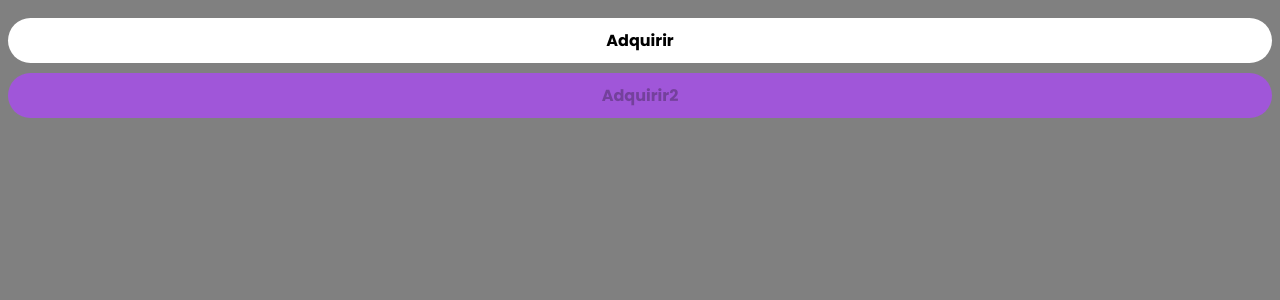
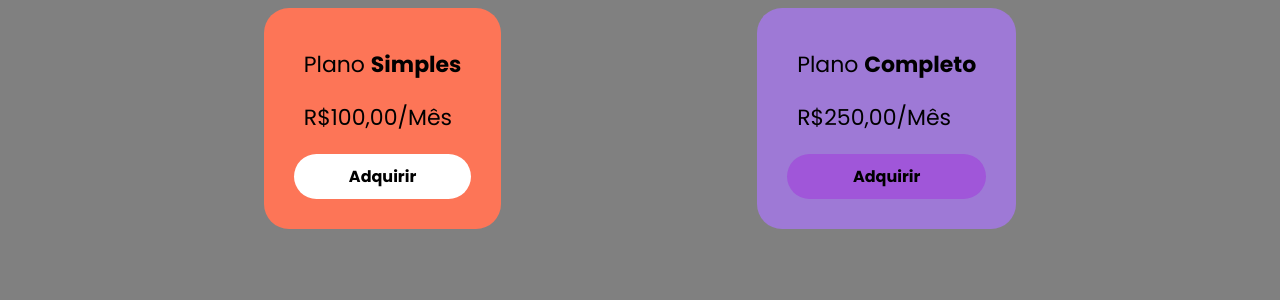
Before and after one commit to Dev-HideyukiTakahashi/cards-project, an Angular app: page / in a window 1280 px wide. Shown: the top 300 px of the page. Built offline with nearby package versions, Linux system fonts and the light colour scheme.

Commit message:
create card component

```diff
--- a/src/app/app.component.html
+++ b/src/app/app.component.html
@@ -1,5 +1,7 @@
-<!-- componente filho é button.component.html -->
-<!-- para enviar dados para @Input basta colocar entre '[]' -->
-<!-- para receber eventos de @Output basta colocar entre '()' -->
-<app-button [text]="'Adquirir'" [style]="'white'" (clicked)="buttonClicked()"></app-button>
-<app-button [text]="'Adquirir2'" [style]="'purple'" [disabled]="true"></app-button>
+<div class="cards-container">
+  <app-card [planType]="'Simples'" [planPrice]="100" [cardStyle]="'orange'"
+    (buttonClicked)="onCardButtonClicked()"></app-card>
+
+  <app-card [planType]="'Completo'" [planPrice]="250" [cardStyle]="'purple'"
+    (buttonClicked)="onCardButtonClicked()"></app-card>
+</div>
--- a/src/app/app.component.scss
+++ b/src/app/app.component.scss
@@ -0,0 +1,4 @@
+.cards-container {
+  display: flex;
+  justify-content: space-evenly;
+}
--- a/src/app/app.component.ts
+++ b/src/app/app.component.ts
@@ -8,7 +8,7 @@ import { Component } from '@angular/core';
 })
 export class AppComponent {
 
-  buttonClicked() {
-    console.log('Button clicked!')
+  onCardButtonClicked() {
+    console.log('onCardButtonClicked')
   }
 }
--- a/src/app/app.module.ts
+++ b/src/app/app.module.ts
@@ -4,11 +4,13 @@ import { BrowserModule } from '@angular/platform-browser';
 import { AppRoutingModule } from './app-routing.module';
 import { AppComponent } from './app.component';
 import { ButtonComponent } from './components/button/button.component';
+import { CardComponent } from './components/card/card.component';
 
 @NgModule({
   declarations: [
     AppComponent,
-    ButtonComponent
+    ButtonComponent,
+    CardComponent
   ],
   imports: [
     BrowserModule,
--- /dev/null
+++ b/src/app/components/card/card.component.html
@@ -0,0 +1,9 @@
+<div class="card card--purple" [class]="{
+  'card--orange': cardStyle === 'orange' ? true : false,
+  'card--purple': cardStyle === 'purple' ? true : false,
+}">
+  <div class="card__plan card__item">Plano <b>{{planType}}</b></div>
+  <div class="card__plan card__item">R${{planPrice}},00/Mês</div>
+  <app-button [text]="'Adquirir'" [style]="cardStyle === 'orange' ? 'white' : 'purple'" (clicked)="onButtonClicked()">
+  </app-button>
+</div>
--- /dev/null
+++ b/src/app/components/card/card.component.scss
@@ -0,0 +1,26 @@
+.card {
+  max-width: 350px;
+  border-radius: 25px;
+  padding: 30px;
+
+  &__item {
+    padding: 10px;
+  }
+
+  &__plan {
+    font-size: 22px;
+  }
+
+  &__price {
+    font-weight: 600;
+    font-size: 40px;
+  }
+
+  &--orange {
+    background-color: #fd7557;
+  }
+
+  &--purple {
+    background-color: #9e79d6;
+  }
+}
--- /dev/null
+++ b/src/app/components/card/card.component.ts
@@ -0,0 +1,26 @@
+import { Component, EventEmitter, Input, Output } from '@angular/core';
+
+@Component({
+  selector: 'app-card',
+  standalone: false,
+  templateUrl: './card.component.html',
+  styleUrl: './card.component.scss'
+})
+export class CardComponent {
+
+  @Input({ required: true })
+  planType: string = '';
+
+  @Input({ required: true })
+  planPrice: number = 0;
+
+  @Input({ required: true })
+  cardStyle: 'orange' | 'purple' = 'orange';
+
+  @Output('buttonClicked')
+  buttonClickedEmitt = new EventEmitter<void>();
+
+  onButtonClicked() {
+    this.buttonClickedEmitt.emit();
+  }
+}
```
Also changed, not shown: 1 other file (tests, documents, lock files or other folders).
